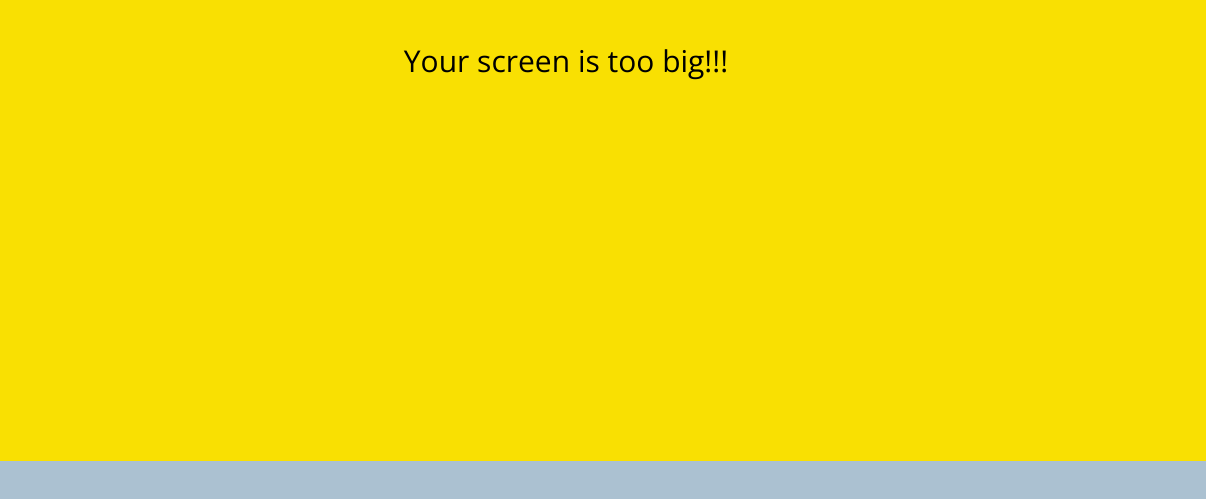
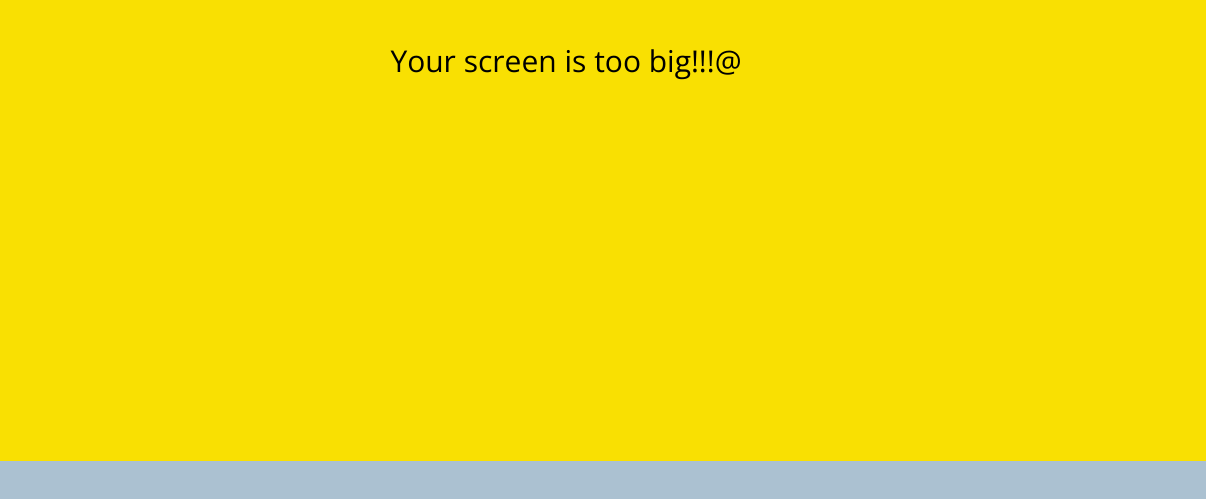
Before and after one commit to Wook-Lee/kakao-clone-2021-self, a plain HTML site: page chat.html in a window 1280 px wide. Shown: the part 339-838 px from the top of the page, 74-1280 px from the left. Drawn offline with nearby package versions, Linux system fonts and the light colour scheme.

Commit message:
chat blockdisplay add @
@

```diff
--- a/chat.html
+++ b/chat.html
@@ -123,7 +123,7 @@
             </div>
         </form>
         <div class="blockdisplay">
-            Your screen is too big!!!
+            Your screen is too big!!!@
         </div>
     </main>
 
```
